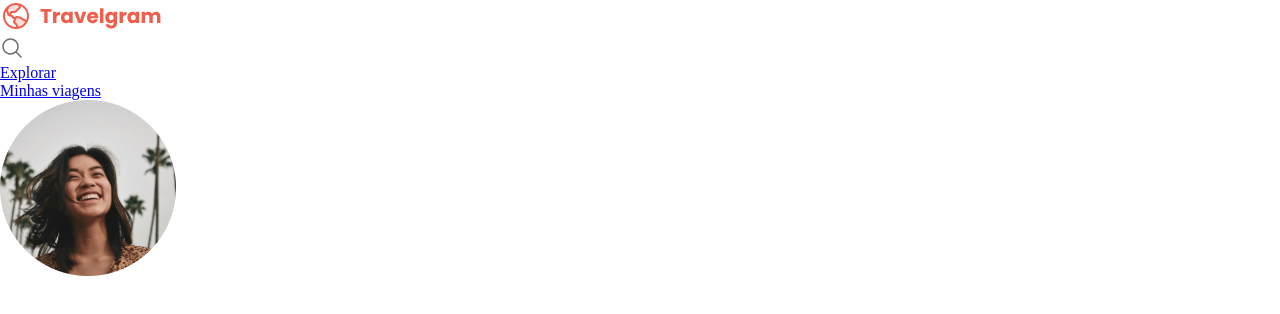
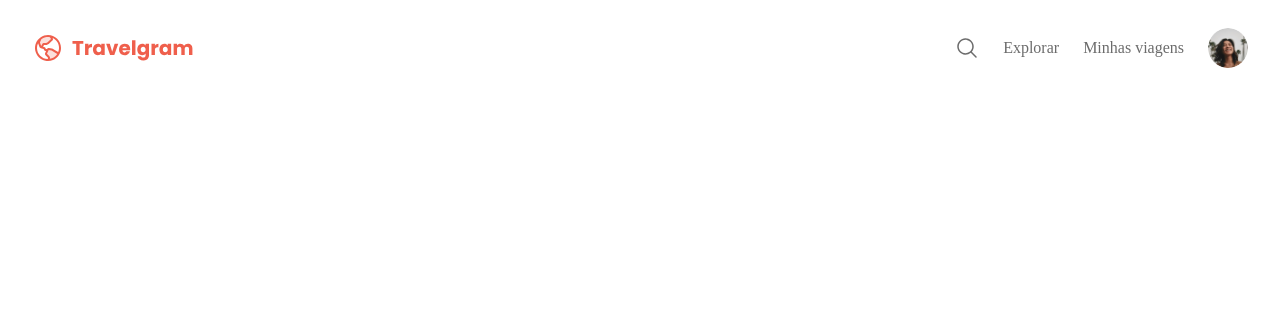
Before and after one commit to lgjor/travelgram, a plain HTML site: page index.html in a window 1280 px wide. Drawn offline with Linux system fonts and the light colour scheme.

Commit message:
added header style

```diff
--- a/index.html
+++ b/index.html
@@ -11,7 +11,8 @@
 </head>
 <body>
     <header>
-        <nav>
+        <div id="bg-surface-color">
+            <nav class="container">
                 <a id="logo" href="#">
                     <img src="assets/Logo.svg" alt="Logo Travelgram red world">
                 </a>
@@ -22,6 +23,7 @@
                     <li><a href="#"><img src="/assets/profilepicture.png" alt="profile picture"></a></li>
                 </ul>
             </nav>
+        </div>
     </header>
 </body>
 </html>
--- a/styles/global.css
+++ b/styles/global.css
@@ -16,7 +16,7 @@
     /* Definindo as fontes */
     --font-family: "Poppins", serif;
     --text-h1: bold 32px/125% var(--font-family);
-    --text: 16px/170% var(--font-family);
+    --text: 16px/150% var(--font-family);
     --text-md: 14px/170% var(--font-family);
     --text-sm: 12px/170% var(--font-family);
 }
@@ -25,3 +25,24 @@ body {
     color: var(--text-color-secondary);
     background-color: var(--background-color);
 }
+
+a {
+    text-decoration: none;
+    color: inherit;
+    font-family: var(--text);
+}
+
+a:hover{
+    color: var(--brand-color);
+    text-decoration: underline;
+}
+
+.container {
+    padding-inline: 32px;
+    max-width: 1280px;
+    margin-inline: auto;
+}
+
+.surface-color {
+    background-color: var(--surface-color);
+}
--- /dev/null
+++ b/styles/header.css
@@ -0,0 +1,22 @@
+nav {
+    display: flex;
+    justify-content: space-between;
+    align-items: center;
+    line-height: 0;
+    padding-block: 20px;
+}
+
+nav ul {
+    display: flex;
+    list-style: none;
+    align-items: center;
+    gap: 24px;
+    padding-block: 8px;
+}
+
+nav ul li:last-child img {
+    width: 40px;
+    height: 40px;
+    object-fit: cover;
+    border-radius: 50%;
+}
--- a/styles/index.css
+++ b/styles/index.css
@@ -1 +1,2 @@
 @import url(./global.css);
+@import url(./header.css);
```
Lines whose indentation alone changed are shown as unchanged.
